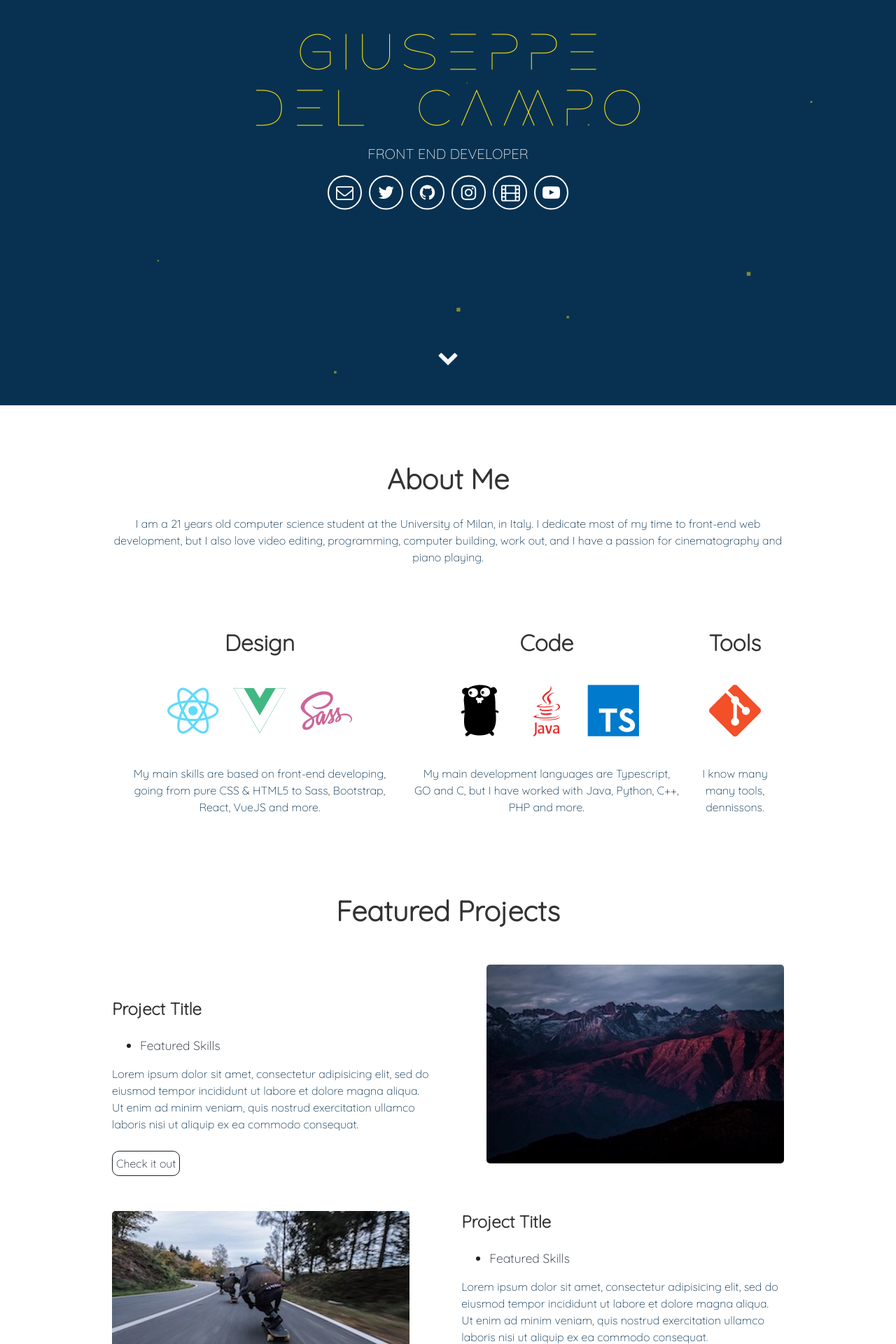
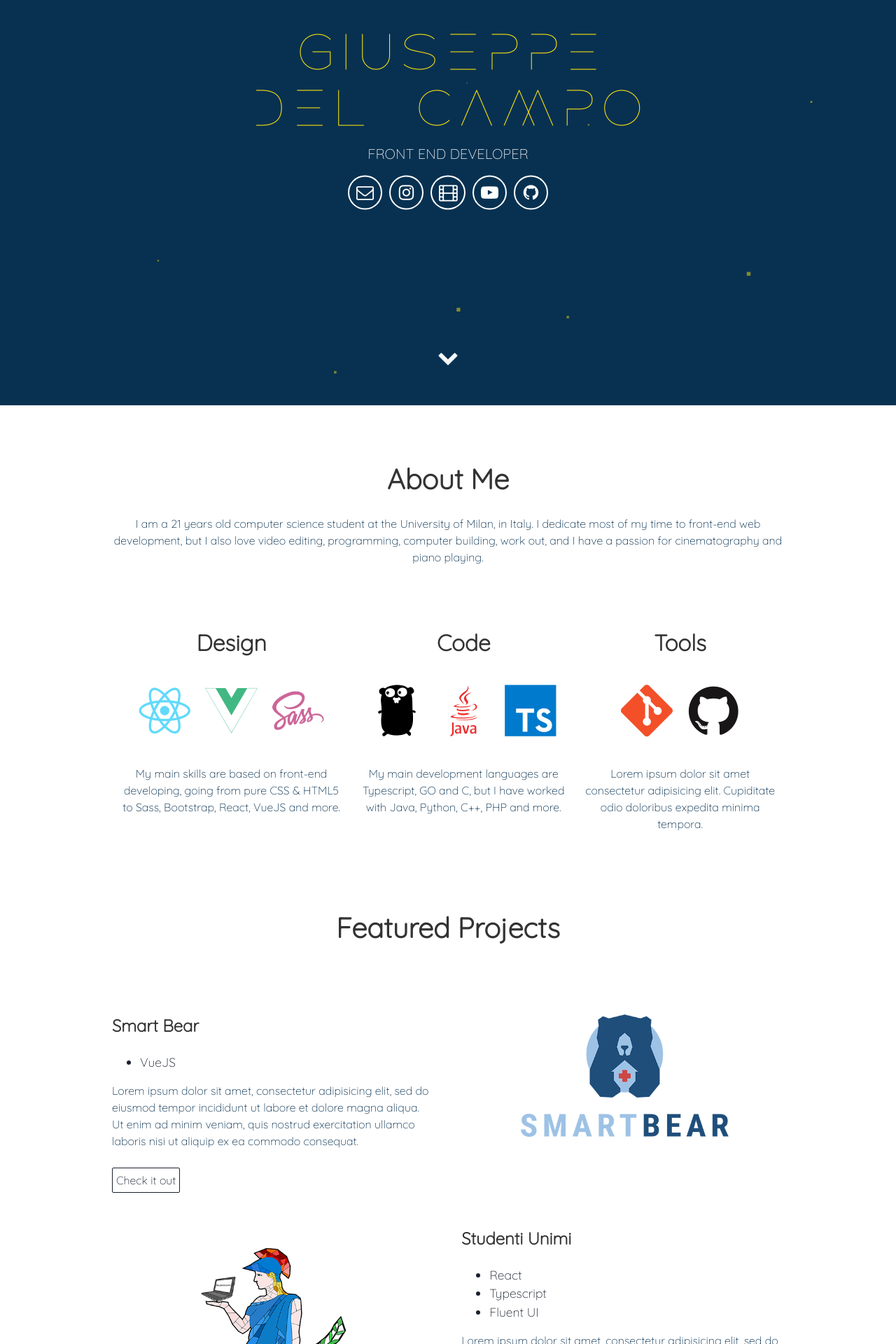
Before and after one commit to Giuseppetm/giuseppetm.github.io, a Jekyll site: the page built from index.html, in a window 1280 px wide. Shown: the part 321-2241 px from the top of the page at 70% size. Built offline with Jekyll 4.4.1, drawn with Linux system fonts in a browser that asks for light colours; some of the changed text lies outside the part shown.

Commit message:
Other adjustments

```diff
--- a/_includes/about.html
+++ b/_includes/about.html
@@ -21,8 +21,9 @@
   </div>
   <div class="tech">
     <h2>Tools</h2>
+    <i class="devicon-git-plain colored"></i>
+    <i class="devicon-github-original colored"></i>
     <i class="devicon-premierepro-plain colored"></i>
-    <i class="devicon-git-plain colored"></i>
-    <p>I know many many tools, dennissons.</p>
+    <p>Lorem ipsum dolor sit amet consectetur adipisicing elit. Cupiditate odio doloribus expedita minima tempora.</p>
   </div>
 </div>
--- a/_includes/footer.html
+++ b/_includes/footer.html
@@ -1,6 +1,6 @@
 <footer class="footer">
     <p>&copy; {{site.username}}</p>
-    <p>Build with Jekyll and <span class="love">❤</span> by <a href="https://github.com/nrandecker">Nathan Randecker</a></p>
+    <p>Build with Jekyll</p>
 </footer>
 <script src="//cdn.jsdelivr.net/particles.js/2.0.0/particles.min.js"></script>
 <script src="{{ "/assets/js/sweet-scroll.min.js" | prepend: site.baseurl }}"></script>
--- a/_includes/header.html
+++ b/_includes/header.html
@@ -11,18 +11,19 @@
 
       <div class="header-icons">
         <a aria-label="Send email" href="mailto:gdeambo@yahoo.it"><i class="icon fa fa-envelope-o"></i></a>
-        <a aria-label="My Twitter" target="_blank" href="#"><i class="icon fa fa-twitter" aria-hidden="true"></i></a>
-        <a aria-label="My Github" target="_blank" href="#"><i class="icon fa fa-github" aria-hidden="true"></i></a>
         <a aria-label="My Instagram" href="https://www.instagram.com/giuseppe_del_campo/"><i class="icon fa fa-instagram" aria-hidden="true"></i></a>
-        <a aria-label="My Letterboxd" href="https://letterboxd.com/Giuseppetm/"><i class="icon fa fa-film" aria-hidden="true"></i></a>
+        <a aria-label="My Letterboxd" href="https://letterboxd.com/Giuseppetm/"><i class="icon fa fa-film" style="width: 26px;" aria-hidden="true"></i></a>
         <a aria-label="My YouTube Channel" href="https://www.youtube.com/channel/UC48YylNs29E-9-EgA_0noFw"><i class="icon fa fa-youtube-play" aria-hidden="true"></i></a>
+        <a aria-label="My Github" href="https://github.com/Giuseppetm" target="_blank" href="#"><i class="icon fa fa-github" aria-hidden="true"></i></a>
       </div>
+
       <!--
       <div class="header-links">
         <a class="link" href="#about" data-scroll>About Me</a>
         <a class="link" href="#projects" data-scroll>Projects</a>
       </div>
       -->
+
   </div>
   <a class="down" href="#about" data-scroll><i class="icon fa fa-chevron-down" aria-hidden="true"></i></a>
 </div>
--- a/_includes/projects.html
+++ b/_includes/projects.html
@@ -3,12 +3,42 @@
 </div>
 <div class="user-projects">
   <div class="images-right">
-    <img alt="mountains" src="{{ "/assets/img/mountains.jpg" | prepend: site.baseurl }}" />
+    <img alt="smart_bear" src="{{ "/assets/img/smart_bear.png" | prepend: site.baseurl }}" />
   </div>
   <div class="contents">
-    <h3> Project Title </h3>
+    <h3>Smart Bear</h3>
     <ul>
-      <li> Featured Skills</li>
+      <li>VueJS</li>
+    </ul>
+    <p>Lorem ipsum dolor sit amet, consectetur adipisicing elit, sed do eiusmod tempor incididunt ut labore et dolore magna aliqua. Ut enim ad minim veniam, quis nostrud exercitation ullamco laboris nisi ut aliquip ex ea commodo consequat.</p>
+    <a class="project-link disabled" href="#">Check it out</a>
+  </div>
+</div>
+<div class="user-projects">
+  <div class="images-left">
+    <img alt="studenti_unimi" src="{{ "/assets/img/studenti_unimi.png" | prepend: site.baseurl }}" />
+  </div>
+  <div class="contents-right">
+    <h3> Studenti Unimi </h3>
+    <ul>
+      <li>React</li>
+      <li>Typescript</li>
+      <li>Fluent UI</li>
+    </ul>
+    <p>Lorem ipsum dolor sit amet, consectetur adipisicing elit, sed do eiusmod tempor incididunt ut labore et dolore magna aliqua. Ut enim ad minim veniam, quis nostrud exercitation ullamco laboris nisi ut aliquip ex ea commodo consequat.</p>
+    <a class="project-link" href="#">Check it out</a>
+  </div>
+</div>
+<div class="user-projects">
+  <div class="images-right">
+    <img alt="happy_food" src="{{ "/assets/img/happy_food.png" | prepend: site.baseurl }}" />
+  </div>
+  <div class="contents">
+    <h3>Happy Food</h3>
+    <ul>
+      <li>Javascript</li>
+      <li>NodeJS</li>
+      <li>Bootstrap</li>
     </ul>
     <p>Lorem ipsum dolor sit amet, consectetur adipisicing elit, sed do eiusmod tempor incididunt ut labore et dolore magna aliqua. Ut enim ad minim veniam, quis nostrud exercitation ullamco laboris nisi ut aliquip ex ea commodo consequat.</p>
     <a class="project-link" href="#">Check it out</a>
@@ -16,12 +46,13 @@
 </div>
 <div class="user-projects">
   <div class="images-left">
-    <img alt="mountains" src="{{ "/assets/img/skate.jpg" | prepend: site.baseurl }}" />
+    <img alt="automated_greenhouse" src="{{ "/assets/img/automated_greenhouse.png" | prepend: site.baseurl }}" />
   </div>
   <div class="contents-right">
-    <h3> Project Title </h3>
+    <h3>Automated Greenhouse</h3>
     <ul>
-      <li> Featured Skills</li>
+      <li>Arduino</li>
+      <li>C++</li>
     </ul>
     <p>Lorem ipsum dolor sit amet, consectetur adipisicing elit, sed do eiusmod tempor incididunt ut labore et dolore magna aliqua. Ut enim ad minim veniam, quis nostrud exercitation ullamco laboris nisi ut aliquip ex ea commodo consequat.</p>
     <a class="project-link" href="#">Check it out</a>
```
Also changed, not shown: src/styles/_projects.scss (+24 -14 lines), assets/css/main.css, assets/img/automated_greenhouse.png (added), assets/img/happy_food.png (added), assets/img/mountains.jpg (deleted), assets/img/skate.jpg (deleted), assets/img/smart_bear.png (added), assets/img/studenti_unimi.png (added).
